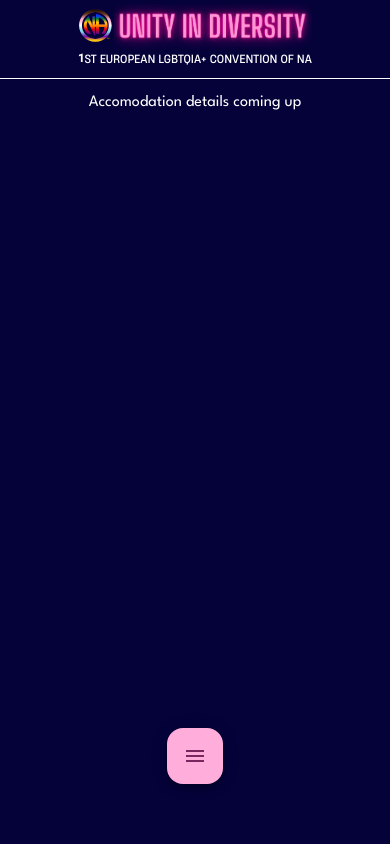
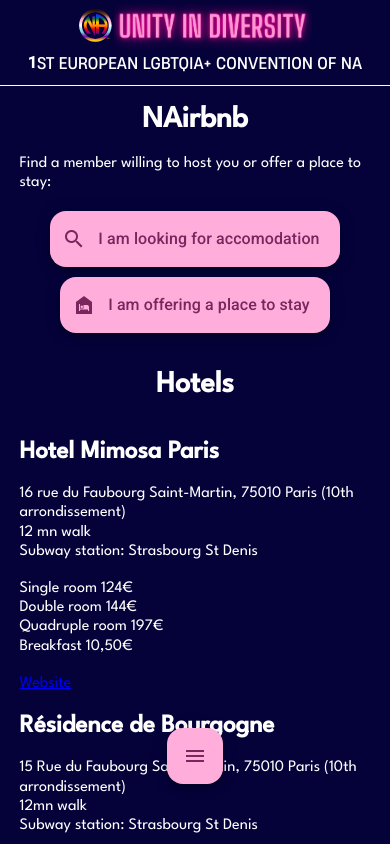
Before and after one commit to na-lgbtqia-plus/convention, an Angular app: page /accomodation in a window 390 px wide. Built offline with nearby package versions, Linux system fonts and the light colour scheme.

Commit message:
accomodation + mobile phone font sizes

```diff
--- a/src/app/pages/accomodation/accomodation.component.html
+++ b/src/app/pages/accomodation/accomodation.component.html
@@ -1,3 +1,168 @@
-<div class="accomodation-container">
-  <div class="accomodation-content"><p>Accomodation details coming up</p></div>
+<div class="accomodation-container" appResponsive>
+  <div class="accomodation-content">
+
+    <div class="title">
+      <h1>NAirbnb</h1>
+    </div>
+    <div class="nairbnb">
+      <p>Find a member willing to host you or offer a place to stay:</p>
+      <br>
+      <div class="buttons">
+        <div class="button">
+          <a mat-fab extended href="https://maps.app.goo.gl/dJ485FYYUPwnbeyNA" target="_blank">
+            <mat-icon>search</mat-icon>
+            I am looking for accomodation
+          </a>
+        </div>
+        <div class="button">
+          <a mat-fab extended href="https://maps.app.goo.gl/dJ485FYYUPwnbeyNA" target="_blank">
+            <mat-icon>night_shelter</mat-icon>
+            I am offering a place to stay
+          </a>
+        </div>
+      </div>
+    </div>
+    <br>
+
+    <div class="title">
+      <h1>Hotels</h1>
+    </div>
+    <div class="item">
+      <div class="text">
+        <h2>Hotel Mimosa Paris</h2>
+        <p>16 rue du Faubourg Saint-Martin, 75010 Paris (10th arrondissement)</p>
+        <p>12 mn walk</p>
+        <p>Subway station: Strasbourg St Denis</p>
+        <br>
+        <p>Single room 124€</p>
+        <p>Double room 144€</p>
+        <p>Quadruple room 197€</p>
+        <p>Breakfast 10,50€</p>
+        <br>
+        <a href="https://www.booking.com/hotel/fr/ha-tel-mimosa.fr.html?aid=356931&label=metagha-link-LUFR-hotel-494908_dev-desktop_los-1_bw-3_dow-Monday_defdate-1_room-0_gstadt-2_rateid-eu_aud-0_gacid-21411112526_mcid-10_ppa-0_clrid-0_ad-1_gstkid-0_checkin-20241230_ppt-G_lp-2250_r-16926538686329366821&sid=67e8e69cb36a4f5dc5c1a9effed07cee&all_sr_blocks=49726004_397716781_0_2_0&checkin=2025-06-27&checkout=2025-06-28&dest_id=-1456928&dest_type=city&dist=0&group_adults=1&group_children=0&hapos=1&highlighted_blocks=49726004_397716781_0_2_0&hpos=1&matching_block_id=49726004_397716781_0_2_0&no_rooms=1&req_adults=1&req_children=0&room1=A&sb_price_type=total&sr_order=popularity&sr_pri_blocks=49726004_397716781_0_2_0__12410&srepoch=1737049982&srpvid=916b7dbcb03f0b69&type=total&ucfs=1&"
+          target="_blank">
+          <p>Website</p>
+        </a>
+      </div>
+      <div class="images"></div>
+    </div>
+
+    <div class="item">
+      <div class="text">
+        <h2>Résidence de Bourgogne</h2>
+        <p>15 Rue du Faubourg Saint-Martin, 75010 Paris (10th arrondissement)</p>
+        <p>12mn walk</p>
+        <p>Subway station: Strasbourg St Denis</p>
+        <br>
+        <p>Double room 119€</p>
+        <p>Triple room 134€</p>
+        <p>Breakfast 8,50€</p>
+        <br>
+        <a href="https://www.booking.com/hotel/fr/residence-de-bourgogne-paris1234567891011121314151617.fr.html?aid=7982216&label=gog235jc-1FCAsoTUI1cmVzaWRlbmNlLWRlLWJvdXJnb2duZS1wYXJpczEyMzQ1Njc4OTEwMTExMjEzMTQxNTE2MTdICVgDaE2IAQGYAQ24AQfIAQ3YAQHoAQH4AQqIAgGoAgO4AsmIpLwGwAIB0gIkYjdhNGM4ZjgtNDhkNS00MGIyLWExYTMtMTc4YTg4Mjg2MjVk2AIF4AIB&sid=67e8e69cb36a4f5dc5c1a9effed07cee&age=0&all_sr_blocks=775495604_397714287_0_42_0&checkin=2025-06-27&checkout=2025-06-28&dest_id=-1456928&dest_type=city&dist=0&group_adults=1&group_children=1&hapos=1&highlighted_blocks=775495604_397714287_0_42_0&hpos=1&matching_block_id=775495604_397714287_0_42_0&no_rooms=1&req_adults=1&req_age=0&req_children=1&room1=A%2C0&sb_price_type=total&sr_order=popularity&sr_pri_blocks=775495604_397714287_0_42_0__11879&srepoch=1737033095&srpvid=27a35cc3bb9607dc&type=total&ucfs=1&"
+          target="_blank">
+          <p>Website</p>
+        </a>
+      </div>
+      <div class="images"></div>
+    </div>
+
+    <div class="item">
+      <div class="text">
+        <h2>citizenM Paris Opera</h2>
+        <p>18 Rue du Croissant, 75002 Paris (2nd arrondissement)</p>
+        <p>15mn walk</p>
+        <p>Subway station: Bourse</p>
+        <br>
+        <p>Double room 268€</p>
+        <p>Double room 267€</p>
+        <p>Breakfast 20€</p>
+        <br>
+        <a href="https://www.booking.com/hotel/fr/citizenm-paris-opera.fr.html?aid=7982216&label=gog235jc-1DCAsoTUIUY2l0aXplbm0tcGFyaXMtb3BlcmFICVgDaE2IAQGYAQ24AQfIAQ3YAQPoAQH4AQqIAgGoAgO4AtmNpLwGwAIB0gIkMDk2MzVhMTUtZTFhMy00NTZhLTgzNDAtMzFkZTIxN2M1MzMy2AIE4AIB&sid=67e8e69cb36a4f5dc5c1a9effed07cee&all_sr_blocks=934698601_365586010_2_2_0_636812&checkin=2025-06-27&checkout=2025-06-28&dest_id=-1456928&dest_type=city&dist=0&group_adults=1&group_children=0&hapos=1&highlighted_blocks=934698601_365586010_2_2_0_636812&hpos=1&matching_block_id=934698601_365586010_2_2_0_636812&no_rooms=1&req_adults=1&req_children=0&room1=A&sb_price_type=total&sr_order=popularity&sr_pri_blocks=934698601_365586010_2_2_0_636812_26675&srepoch=1737033450&srpvid=229b5d72d3df0143&type=total&ucfs=1&activeTab=main"
+          target="_blank">
+          <p>Website</p>
+        </a>
+      </div>
+      <div class="images"></div>
+    </div>
+
+    <div class="item">
+      <div class="text">
+        <h2>Hotel Restaurant Au Boeuf Couronné</h2>
+        <p>188, Avenue Jean Jaurès, 75019 Paris (19th arrondissement)</p>
+        <p>23mns by bike</p>
+        <p>Metro station: Porte de Pantin</p>
+        <br>
+        <p>Double room 116€</p>
+        <p>Triple room 171€</p>
+        <p>Quadruple room 225€</p>
+        <p>Breakfast 15€</p>
+        <br>
+        <a href="https://www.booking.com/hotel/fr/restaurant-au-boeuf-couronne.fr.html?aid=356931&label=metagha-link-LUFR-hotel-1611035_dev-desktop_los-1_bw-4_dow-Monday_defdate-1_room-0_gstadt-2_rateid-public_aud-0_gacid-21411112526_mcid-10_ppa-0_clrid-0_ad-1_gstkid-0_checkin-20241230_ppt-_lp-2250_r-970279934425390498&sid=67e8e69cb36a4f5dc5c1a9effed07cee&all_sr_blocks=225056401_98894585_0_2_0&checkin=2025-06-27&checkout=2025-06-28&dest_id=-1456928&dest_type=city&dist=0&group_adults=1&group_children=0&hapos=1&highlighted_blocks=225056401_98894585_0_2_0&hpos=1&matching_block_id=225056401_98894585_0_2_0&no_rooms=1&req_adults=1&req_children=0&room1=A&sb_price_type=total&sr_order=popularity&sr_pri_blocks=225056401_98894585_0_2_0__11553&srepoch=1737050715&srpvid=31087f2be3b104d6&type=total&ucfs=1&"
+          target="_blank">
+          <p>Website</p>
+        </a>
+      </div>
+      <div class="images"></div>
+    </div>
+    <br>
+
+    <div class="title">
+      <h1>Hostels</h1>
+    </div>
+    <div class="item">
+      <div class="text">
+        <h2>The People - Paris Belleville</h2>
+        <p>59 Boulevard de Belleville, 75011 Paris (11th arrondissement)</p>
+        <p>30mn walk</p>
+        <p>Metro station Belleville</p>
+        <br>
+        <p>Double room €247.50</p>
+        <p>Quadruple room €401.52</p>
+        <br>
+        <p>belleville.gm&#64;thepeoplehostel.com</p>
+      </div>
+      <div class="images"></div>
+    </div>
+
+    <div class="item">
+      <div class="text">
+        <h2>St Christopher's Inn Gare du Nord</h2>
+        <p>5 Rue de Dunkerque, 75010 Paris (10th arrondissement)</p>
+        <p>30mn walk</p>
+        <p>Metro station Gare du Nord or Gare de l'est</p>
+        <br>
+        <p>Single room €206.60</p>
+        <p>Double room €239.56</p>
+        <p>Quadruple room €303.32</p>
+        <p>Breakfast possible</p>
+      </div>
+      <div class="images"></div>
+    </div>
+
+    <div class="item">
+      <div class="text">
+        <h2>Generator Paris</h2>
+        <p>9-11 Pl. du Colonel Fabien, 75010 Paris (10th arrondissement)</p>
+        <p>30mn walk</p>
+        <p>Metro station Colonel Fabien</p>
+        <br>
+        <p>Double room €228.00</p>
+        <p>Quadruple room €226.52</p>
+      </div>
+      <div class="images"></div>
+    </div>
+  </div>
+  <br>
+  <br>
+  <br>
+  <br>
+  <br>
+  <br>
+  <br>
+  <br>
+  <br>
+  <br>
+  <br>
+  <br>
+  <br>
 </div>
--- a/src/app/pages/accomodation/accomodation.component.sass
+++ b/src/app/pages/accomodation/accomodation.component.sass
@@ -2,10 +2,55 @@
   height: 100%
   width: 100%
 
+  p
+    margin: 0px
+    line-height: 1.2
+
   .accomodation-content
     height: 100%
+    font-size: 20px
     display: flex
     flex-direction: column
     justify-content: center
     align-items: center
-    text-align: center
+
+    .title
+      width: 80%
+      text-align: center
+
+    .item
+      width: 80%
+
+    .nairbnb
+      width: 80%
+      display: flex
+      flex-direction: column
+      justify-content: center
+      text-align: left
+
+      .buttons
+        width: 80%
+        display: flex
+        align-self: center
+        justify-content: space-around
+
+        button, a
+          background-color: var(--mat-sys-inverse-primary)
+          font-size: 16px
+
+.mobile
+  .accomodation-content
+    .title
+      width: 90%
+    .item
+      width: 90%
+    .nairbnb
+      width: 90%
+      .buttons
+        flex-direction: column
+        align-items: center
+        gap: 10px
+        width: 90%
+
+        button, a, span
+          font-size: 14px
--- a/src/app/pages/accomodation/accomodation.component.ts
+++ b/src/app/pages/accomodation/accomodation.component.ts
@@ -1,10 +1,13 @@
 import { Component } from '@angular/core';
 import { ContactBarComponent } from '../../components/contact-bar/contact-bar.component';
 import { TitleBarWebComponent } from '../../components/title-bar-web/title-bar-web.component';
+import { MatIconModule } from '@angular/material/icon';
+import { MatButtonModule } from '@angular/material/button';
+import { ResponsiveDirective } from '../../directives/responsive.directive';
 
 @Component({
   selector: 'app-accomodation',
-  imports: [],
+  imports: [MatIconModule, MatButtonModule, ResponsiveDirective],
   templateUrl: './accomodation.component.html',
   styleUrl: './accomodation.component.sass'
 })
--- a/src/app/pages/home/home.component.sass
+++ b/src/app/pages/home/home.component.sass
@@ -13,7 +13,6 @@
   line-height: 1.2
 
   p
-    text-align: justify
     margin: 10px
   h2
     text-align: center
@@ -58,22 +57,3 @@
       width: 90px
     .olympia
       width: 350px
-
-.splash-screen
-  position: fixed
-  aspect-ratio: 1/1
-  width: 50px
-  height: 50px
-  top: 0
-  left: 0
-  width: 100%
-  height: 100%
-  background-color: $background-color
-  display: flex
-  justify-content: center
-  align-items: center
-  transition: opacity 0.5s ease-in-out
-  z-index: 5000
-
-  img
-    transition: transform 0.3s ease-in-out
--- a/src/app/pages/venue/venue.component.html
+++ b/src/app/pages/venue/venue.component.html
@@ -30,3 +30,4 @@
     <br>
     <br>
   </div>
+</div>
--- a/src/custom-theme.scss
+++ b/src/custom-theme.scss
@@ -41,3 +41,15 @@
   font-family: Heading;
   src: url('assets/fonts/heading/HeadingNowTrial-64Regular.ttf') format('truetype');
 }
+
+.mobile h1 {
+  font-size: 30px;
+}
+
+.mobile h2 {
+    font-size: 25px;
+}
+
+.mobile p, span {
+  font-size: 16px;
+}
```
Also changed, not shown: src/app/pages/home/home.component.html (+9 -3 lines). Lines whose indentation alone changed are shown as unchanged.
